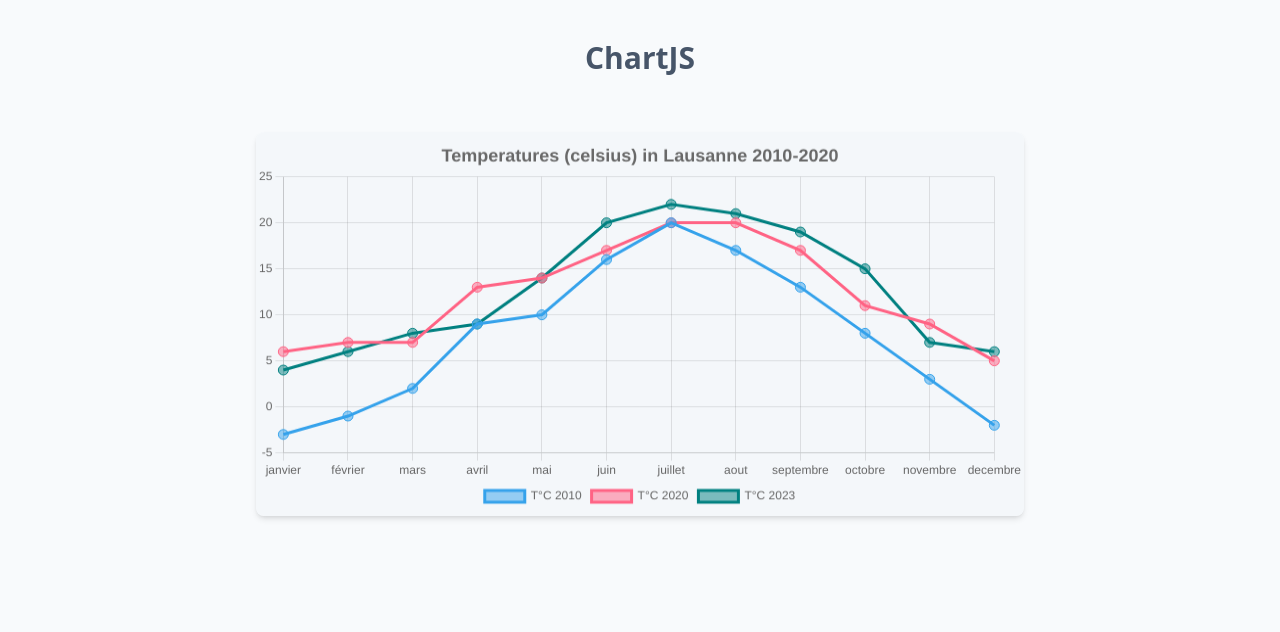
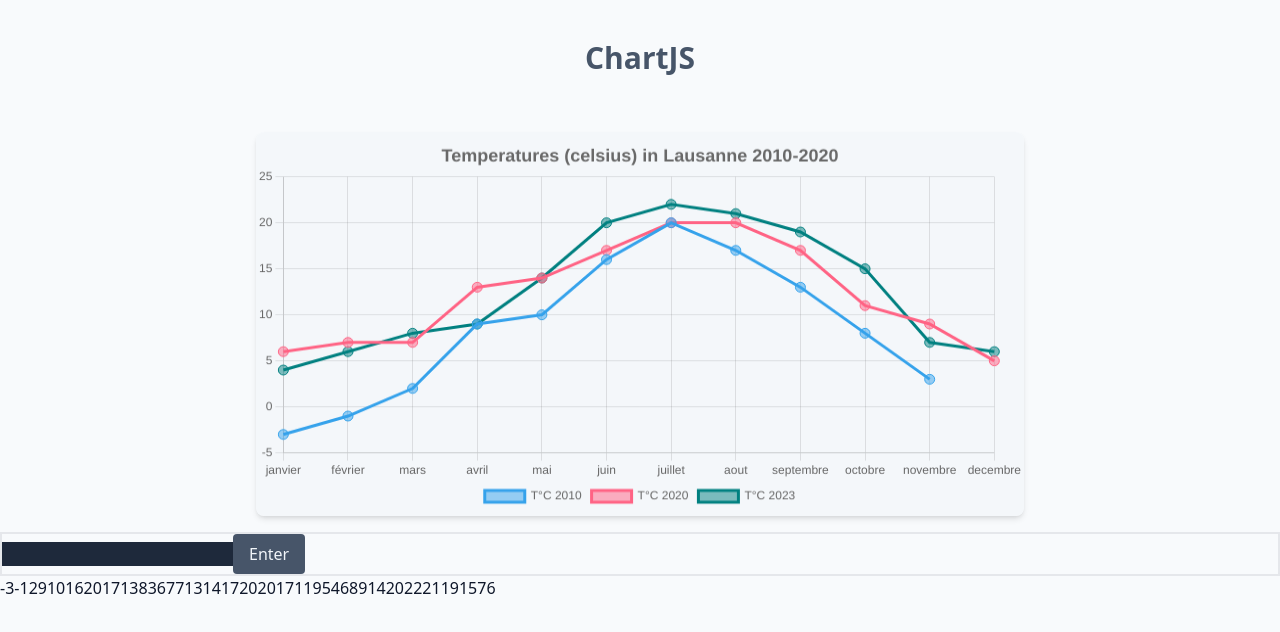
Before and after one commit to TLRKiliann/climatic-report-chart, a Next.js app in the folder my-app/: page / in a window 1280 px wide. Shown: the top 632 px of the page. Built offline with nearby package versions, Linux system fonts and the light colour scheme.

Commit message:
interact with data at work

```diff
--- a/my-app/app/page.tsx
+++ b/my-app/app/page.tsx
@@ -1,6 +1,6 @@
 "use client";
 
-import React from 'react';
+import React, { useState } from 'react';
 import {
   Chart as ChartJS,
   CategoryScale,
@@ -61,12 +61,12 @@ export default function App() {
   const labels: string[] = ["janvier", "février", "mars", "avril", "mai", "juin",
     "juillet", "aout", "septembre", "octobre", "novembre", "decembre"];
 
-  const data: DataProps = {
+  const dataTruck: DataProps = {
     labels,
     datasets: [
       {
         label: 'T°C 2010',
-        data: [-3, -1, 2, 9, 10, 16, 20, 17, 13, 8, 3, -2],
+        data: [-3, -1, 2, 9, 10, 16, 20, 17, 13, 8, 3, ],
         borderColor: 'rgb(53, 162, 235)',
         backgroundColor: 'rgba(53, 162, 235, 0.5)',
       },
@@ -84,6 +84,27 @@ export default function App() {
       },
     ],
   };
+
+  const [dataLoad, setDataLoad] = useState<number[][]>([
+      dataTruck.datasets[0].data,
+      dataTruck.datasets[1].data,
+      dataTruck.datasets[2].data,
+    ]
+  );
+
+  const [dataInsert, setDataInsert] = useState<string>("")
+
+  const handleChangeData = (event: React.ChangeEvent<HTMLInputElement>) => {
+    setDataInsert(event?.target.value)
+  };
+
+  const handleClickData = () => {
+    //const mapping: number[] = dataLoad[0].concat(Number(dataInsert));
+    const mappData = dataLoad.map((d) => d === dataTruck.datasets[0].data ? {...d, dataInsert}: d);
+    console.log(mappData, "mapping");
+    setDataLoad(mappData);
+  };
+
   return (
       <main className='w-full h-screen bg-slate-50'>
 
@@ -91,13 +112,26 @@ export default function App() {
           ChartJS
         </h1>
 
-        <div className='flex items-center justify-center'>
+        <div className='relative flex w-3/5 h-auto m-auto'>
+          <Line ref={(reference) => reference} options={options} data={dataTruck}
+            className='absolute w-3/5 max-w-3/5 bg-slate-100/50 py-1 rounded-lg shadow-md'/>
+        </div>
 
-          <div className='relative flex w-3/5 h-auto m-auto'>
-            <Line options={options} data={data}
-              className='absolute w-3/5 max-w-3/5 bg-slate-100/50 py-1 rounded-lg shadow-md'/>
-          </div>
+        <div className="relative w-full h-auto mt-[400px] border-2">
+          <input type="text" value={dataInsert} onChange={(e) => handleChangeData(e)}
+            className='text-slate-100 bg-slate-800'
+          />
+          <button type="button" onClick={handleClickData}
+            className='text-slate-100 bg-slate-600 px-4 py-2 rounded'
+          >
+            Enter
+          </button>
+        </div>
 
+        <div>
+          <p className='text-slate-900'>
+            {dataLoad}
+          </p>
         </div>
 
       </main>
```
